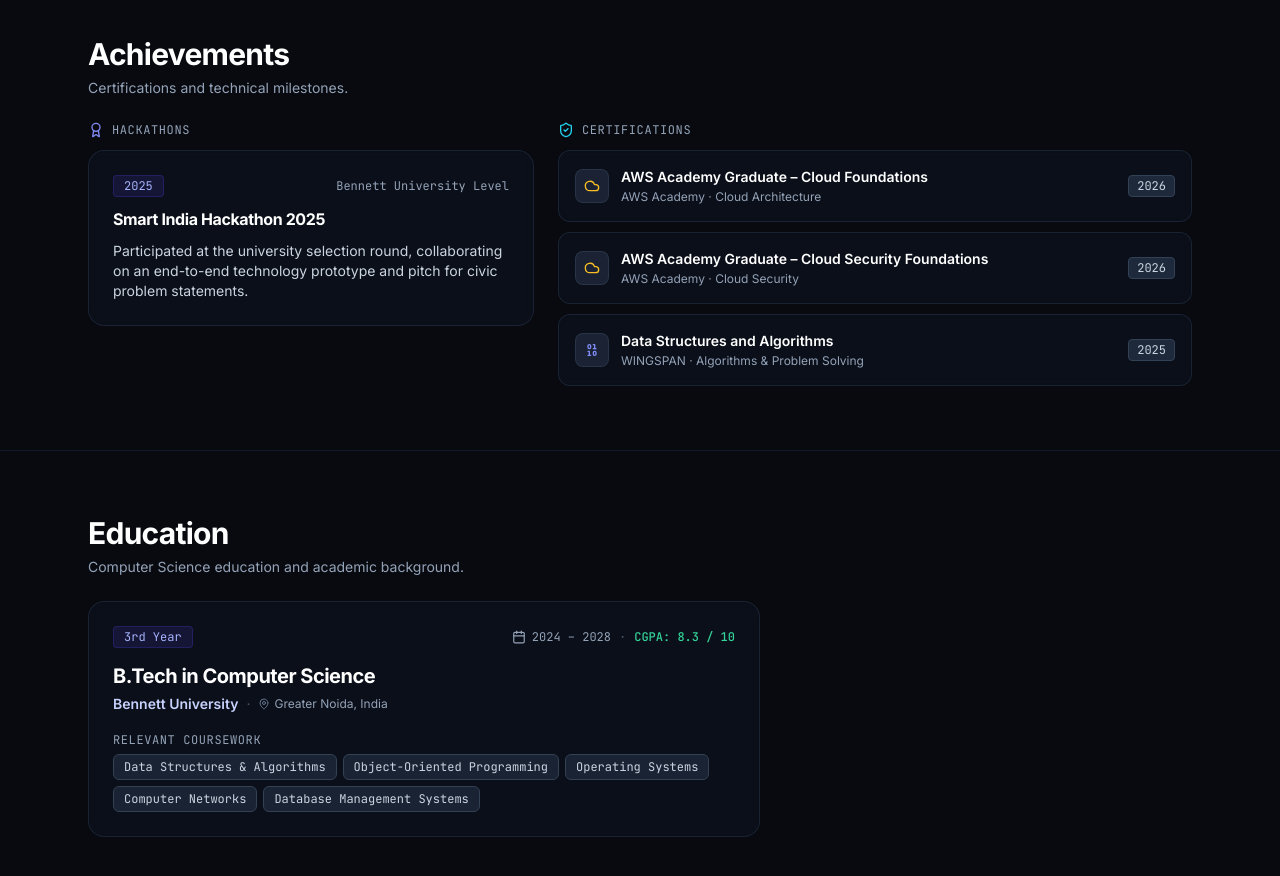
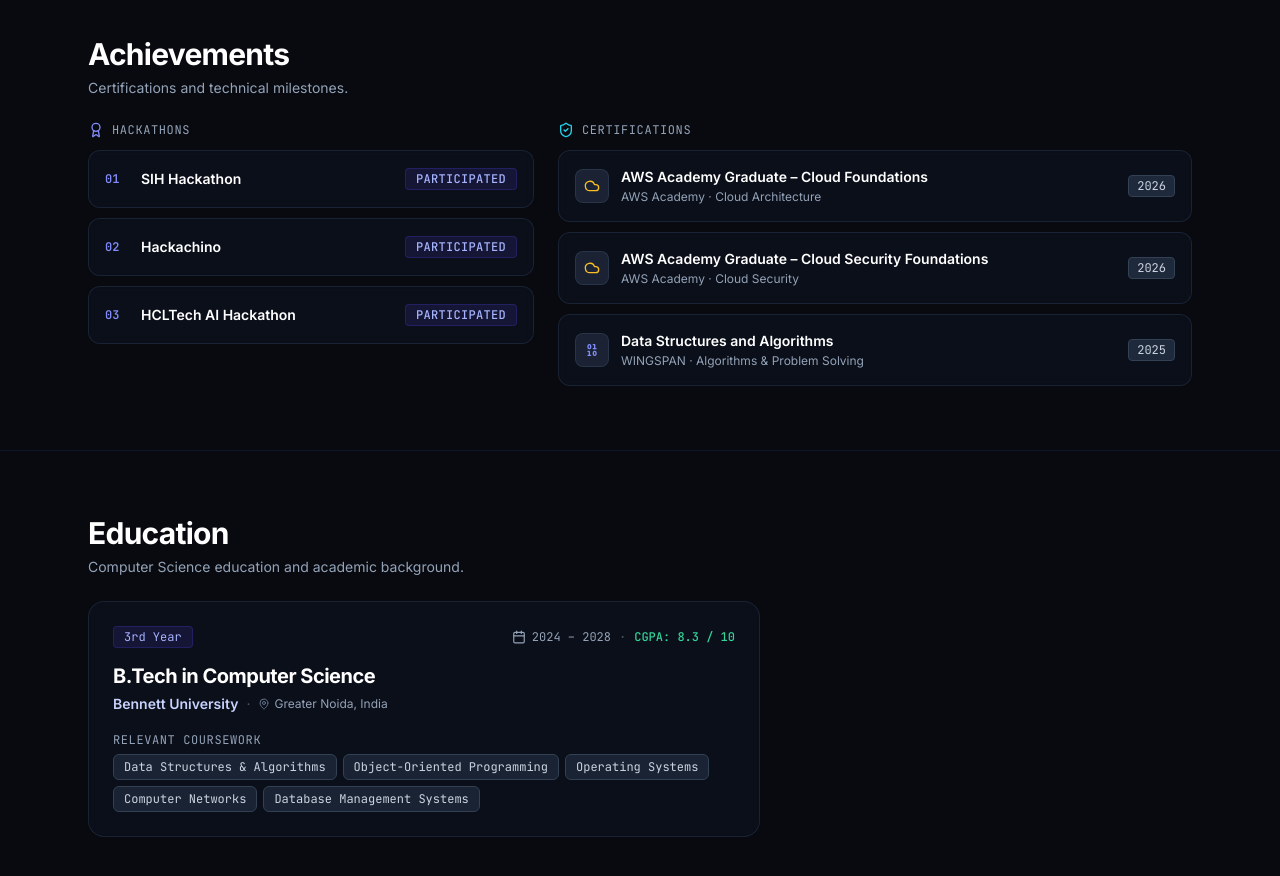
Before and after one commit to Tanishq-Jindal/Portfolio, a Next.js app: page / in a window 1280 px wide. Shown: the part 3560-4436 px from the top of the page. Built offline with nearby package versions, Linux system fonts and the light colour scheme.

Commit message:
Update Hackathons section with SIH Hackathon, Hackachino, and HCLTech AI Hackathon

```diff
--- a/src/components/sections/Achievements.tsx
+++ b/src/components/sections/Achievements.tsx
@@ -1,5 +1,5 @@
 import React from "react";
-import { achievementsData, certificationsData } from "@/data/portfolioData";
+import { hackathonsData, certificationsData } from "@/data/portfolioData";
 import { SectionHeader } from "@/components/ui/SectionHeader";
 import { Award, ShieldCheck, Cloud, Binary } from "lucide-react";
 
@@ -13,38 +13,34 @@ export const Achievements: React.FC = () => {
         />
 
         <div className="grid grid-cols-1 lg:grid-cols-12 gap-6">
-          {/* Hackathon Achievement (Left) */}
+          {/* Hackathons (Left) */}
           <div className="lg:col-span-5 space-y-3">
             <h3 className="text-xs font-mono uppercase tracking-wider text-slate-400 flex items-center gap-2 mb-2">
               <Award className="w-4 h-4 text-indigo-400" />
               <span>Hackathons</span>
             </h3>
 
-            {achievementsData.map((item, index) => (
+            <div className="space-y-2.5">
+              {hackathonsData.map((item) => (
                 <div
-                key={index}
-                className="p-5 sm:p-6 rounded-2xl bg-slate-900/40 border border-slate-800/80 hover:border-slate-700/80 transition-all backdrop-blur-sm space-y-2.5"
+                  key={item.number}
+                  className="p-4 sm:p-4.5 rounded-xl bg-slate-900/40 border border-slate-800/80 hover:border-slate-700/80 transition-all backdrop-blur-sm flex items-center justify-between gap-4 group min-h-[58px]"
                 >
-                <div className="flex items-center justify-between">
-                  <span className="px-2.5 py-0.5 rounded text-xs font-mono bg-indigo-950/60 text-indigo-300 border border-indigo-800/40">
-                    {item.year}
+                  <div className="flex items-center gap-3 sm:gap-4 min-w-0">
+                    <span className="font-mono text-xs font-semibold text-indigo-400 shrink-0 w-5">
+                      {item.number}
                     </span>
-                  <span className="text-xs font-mono text-slate-400">
-                    {item.context}
-                  </span>
-                </div>
-
-                <div>
-                  <h4 className="text-base font-bold text-white tracking-tight">
+                    <h4 className="text-xs sm:text-sm font-semibold text-white group-hover:text-indigo-300 transition-colors truncate">
                       {item.title}
                     </h4>
                   </div>
 
-                <p className="text-xs sm:text-sm text-slate-300 leading-relaxed">
-                  {item.description}
-                </p>
+                  <span className="px-2.5 py-0.5 rounded text-xs font-mono bg-indigo-950/60 text-indigo-300 border border-indigo-800/40 shrink-0 font-medium tracking-wide">
+                    {item.status}
+                  </span>
                 </div>
               ))}
+            </div>
           </div>
 
           {/* Certifications (Right) */}
--- a/src/data/portfolioData.ts
+++ b/src/data/portfolioData.ts
@@ -31,6 +31,12 @@ export interface Achievement {
   context: string;
   year: string;
   description: string;
+}
+
+export interface Hackathon {
+  number: string;
+  title: string;
+  status: string;
 }
 
 export const personalInfo = {
@@ -229,15 +235,25 @@ export const certificationsData: Certification[] = [
   },
 ];
 
-export const achievementsData: Achievement[] = [
+export const hackathonsData: Hackathon[] = [
   {
-    title: "Smart India Hackathon 2025",
-    context: "Bennett University Level",
-    year: "2025",
-    description:
-      "Participated at the university selection round, collaborating on an end-to-end technology prototype and pitch for civic problem statements.",
+    number: "01",
+    title: "SIH Hackathon",
+    status: "PARTICIPATED",
+  },
+  {
+    number: "02",
+    title: "Hackachino",
+    status: "PARTICIPATED",
+  },
+  {
+    number: "03",
+    title: "HCLTech AI Hackathon",
+    status: "PARTICIPATED",
   },
 ];
+
+export const achievementsData = hackathonsData;
 
 export const educationData = {
   degree: "B.Tech in Computer Science",
```
Lines whose indentation alone changed are shown as unchanged.
